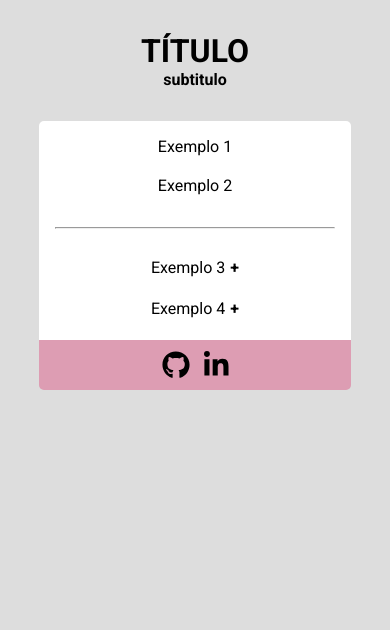
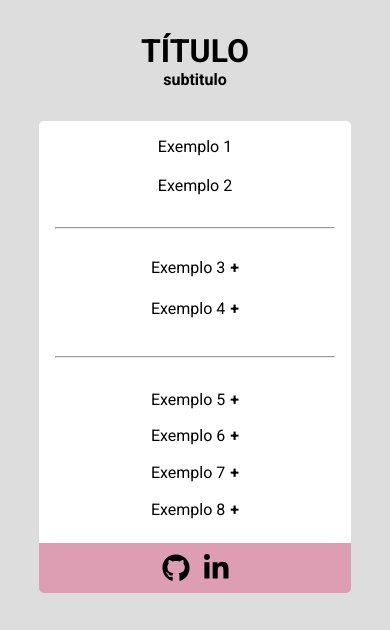
Before and after one commit to CaioLima96/catalogo-de-projetos, a plain HTML site: page index.html in a window 390 px wide. Drawn offline with Linux system fonts and the light colour scheme.

Commit message:
adicionado novos exemplos

```diff
--- a/assets/css/main.css
+++ b/assets/css/main.css
@@ -29,9 +29,8 @@ section a:hover {
 header {
     max-width: 575px;
     width: 80%;
-    margin-top: 2rem;
-    margin-left: auto;
-    margin-right: auto;
+    /* */
+    margin: 2rem auto 0;
     text-align: center;
 }
 
@@ -42,9 +41,7 @@ header {
 main {
     max-width: 575px;
     width: 80%;
-    margin-top: 2rem;
-    margin-left: auto;
-    margin-right: auto;
+    margin: 2rem auto 0;
     text-align: center;
     background-color: white;
     border-top-left-radius:  0.313rem;
@@ -53,17 +50,19 @@ main {
 }
 
 
-/*==== EXEMPLO 1 ===*/
+/*==== EXEMPLO 1 ====*/
 
 #exemplo-1 div:nth-child(1) {
     margin-bottom: 1.25rem;
 }
 
-#exemplo-1 {
+#exemplo-1, #exemplo-2  {
     margin-bottom: 2rem;
 }
 
-/*==== EXEMPLO 2 ===*/
+
+
+/*==== EXEMPLO 2 ====*/
 
 #exemplo-2 button:not(button:first-child) {
     margin-top: 0.625rem;
@@ -71,6 +70,36 @@ main {
 
 #exemplo-2 .content a p:not(.first-p){
     margin-top: 10px;
+}
+
+
+/*==== GROUP CARDS ====*/
+
+#group-cards {
+    display: flex;
+    flex-wrap: wrap;
+}
+
+#group-cards #group-card button:not(button:first-child) {
+    margin-top: 1rem;
+}
+
+#group-cards #group-card .content p:not(.first-p){
+    margin-top: 1rem;
+}
+
+#group-cards #group-card {
+    width: 48%;
+    margin: 1%;
+}
+
+#group-cards #group-card button{
+    font-size: 1rem;
+    color: black;
+    text-align: center;
+    padding: 0.375rem;
+    border-radius: 0.25rem;
+    width: 100%;
 }
 
 
@@ -127,8 +156,7 @@ footer {
 
     max-width: 575px;
     width: 80%;
-    margin-left: auto;
-    margin-right: auto;
+    margin: 0 auto 2rem;
 
     background-color: #dc387063;
     border-bottom-right-radius: 0.313rem;
@@ -143,3 +171,22 @@ footer a:first-child {
 footer .fa-2x {
     font-size: 1.75rem;
 }
+
+
+
+@media (max-width: 760px) {
+
+    main #group-cards {
+        flex-direction: column !important;
+        align-items: center !important;
+        flex-wrap: nowrap !important;
+    }
+
+    main #group-cards #group-card {
+        width: 100% !important;
+    }
+
+    main #group-cards #group-card .content {
+        padding: 0 !important;
+    }
+}
--- a/index.html
+++ b/index.html
@@ -26,6 +26,8 @@
 
         <!--Apenas exclua a parte que não quer e o <hr>-->
 
+
+        <!--EXEMPLO 1-->
         <section id="exemplo-1">
             <div>
                 <a href="#" target="_blank">Exemplo 1</a>
@@ -38,6 +40,8 @@
 
         <hr style="margin-bottom: 23px;">
 
+
+        <!--EXEMPLO 2-->
         <section id="exemplo-2">
 
             <button type="button" class="collapsible">Exemplo 3</button>
@@ -55,6 +59,49 @@
 
         </section >
 
+        <hr style="margin-bottom: 23px;">
+
+
+        <!--EXEMPLO 3-->
+        <section id="group-cards">
+
+            <!--GRUPO 01-->
+            <div id="group-card">
+                <button type="button" class="collapsible">Exemplo 5</button>
+                <div class="content">
+                    <p class="first-p">Ut enim ad minima veniam - <br> <a href="/" target="_blank">quis nostrum exercitationem</a><p>
+                    <p>Ullam corporis suscipit - <br> <a href="/" target="_blank">Quis autem vel</a><p>
+                </div>
+            </div>
+
+            <!--GRUPO 02-->
+            <div id="group-card">
+                <button type="button" class="collapsible">Exemplo 6</button>
+                <div class="content">
+                    <p class="first-p">Nor again is there anyone  - <br> <a href="/" target="_blank">who loves or pursues</a><p>
+                    <p>At vero eos et accusamus - <br> <a href="/" target="_blank">et iusto odio</a><p>
+                </div>
+            </div>
+
+            <!--GRUPO 03-->
+            <div id="group-card">
+                <button type="button" class="collapsible">Exemplo 7</button>
+                <div class="content">
+                    <p class="first-p">A pleasure that has no - <br> <a href="/" target="_blank">annoying consequences</a><p>
+                    <p>Et harum quidem rerum - <br> <a href="/" target="_blank">facilis est et expedita</a><p>
+                </div>
+            </div>
+
+            <!--GRUPO 04-->
+            <div id="group-card">
+                <button type="button" class="collapsible">Exemplo 8</button>
+                <div class="content">
+                    <p class="first-p">nisi ut aliquip ex ea- <br> <a href="/" target="_blank"> commodo consequat</a><p>
+                    <p>Excepteur sint occaecat  - <br> <a href="/" target="_blank">cupidatat non proident</a><p>
+                </div>
+            </div>
+
+        </section >
 
     </main>
 
```
